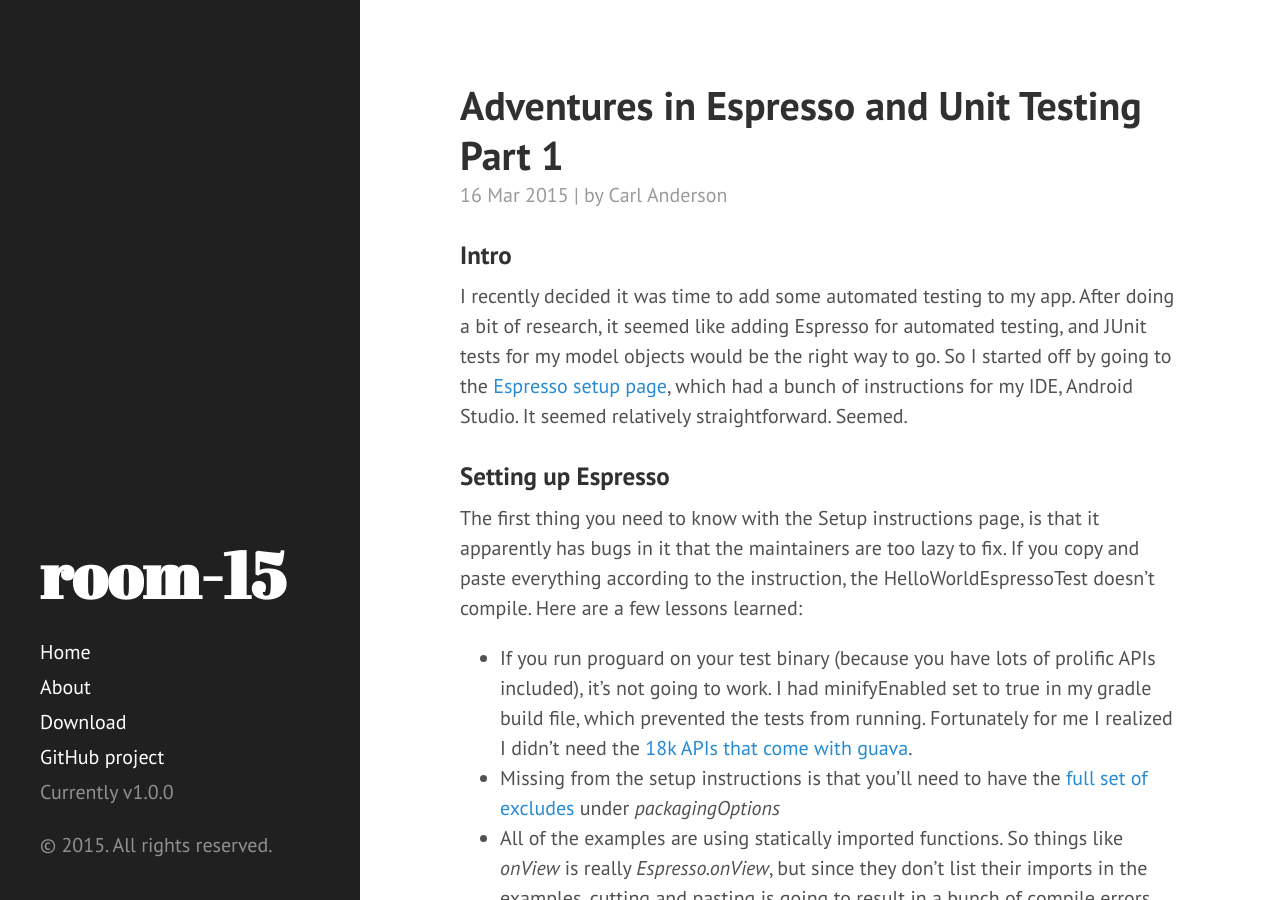
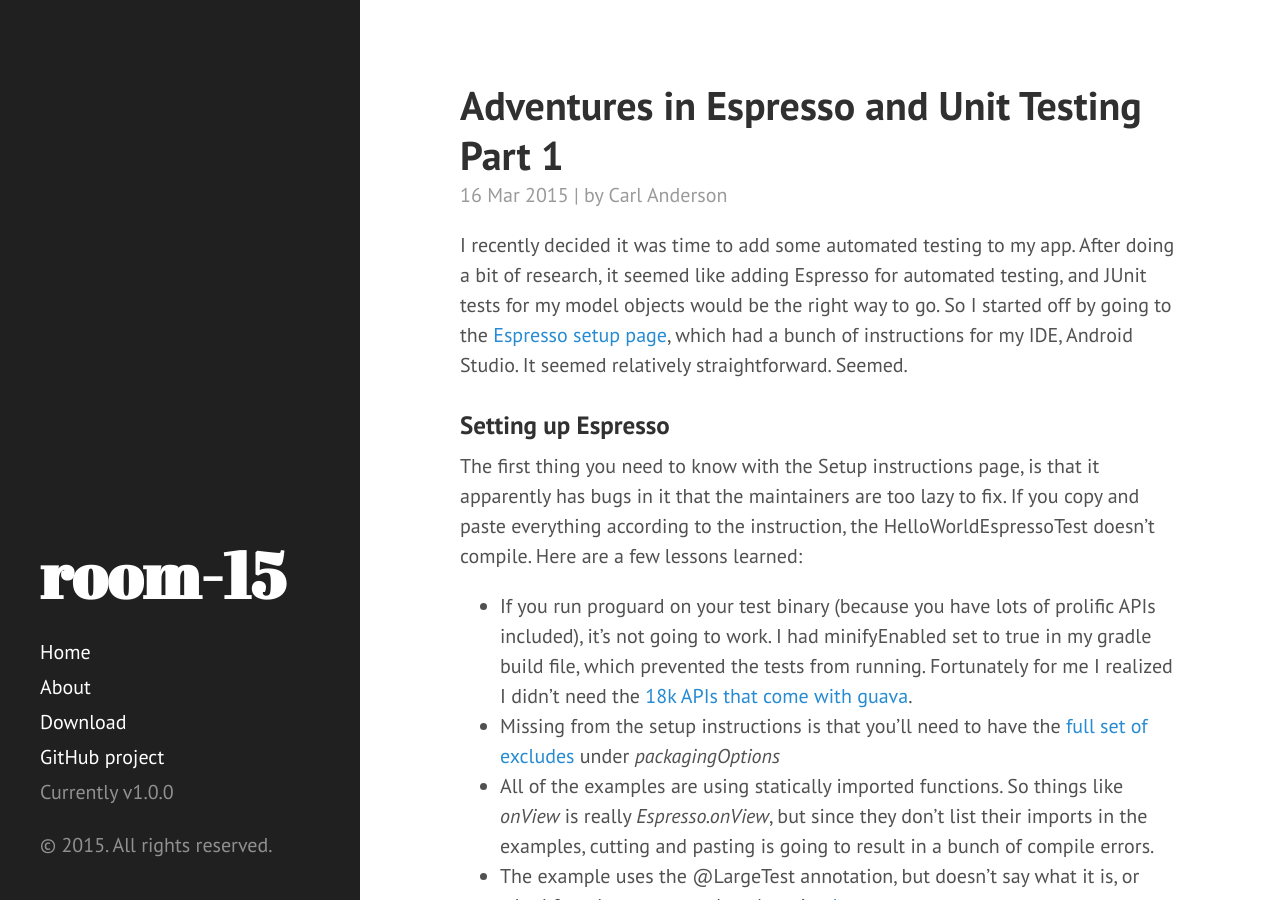
Before and after one commit to room-15/blog, a Jekyll site: the page built from _posts/2015-03-16-adventures-in-espresso.md, in a window 1280 px wide and 900 px high. Built offline with Jekyll 4.4.1, drawn with Linux system fonts in a browser that asks for light colours; comment, search, counter and statistics services are not loaded.

Commit message:
Removed Intro header.

```diff
--- a/_posts/2015-03-16-adventures-in-espresso.md
+++ b/_posts/2015-03-16-adventures-in-espresso.md
@@ -3,8 +3,6 @@
 title: Adventures in Espresso and Unit Testing Part 1
 post_author: Carl Anderson
 ---
-
-### Intro
 
 I recently decided it was time to add some automated testing to my app. After doing a bit of research, it seemed like adding Espresso for automated testing, and JUnit tests for my model objects would be the right way to go. So I started off by going to the [Espresso setup page](https://code.google.com/p/android-test-kit/wiki/EspressoSetupInstructions), which had a bunch of instructions for my IDE, Android Studio. It seemed relatively straightforward. Seemed.
 
```
